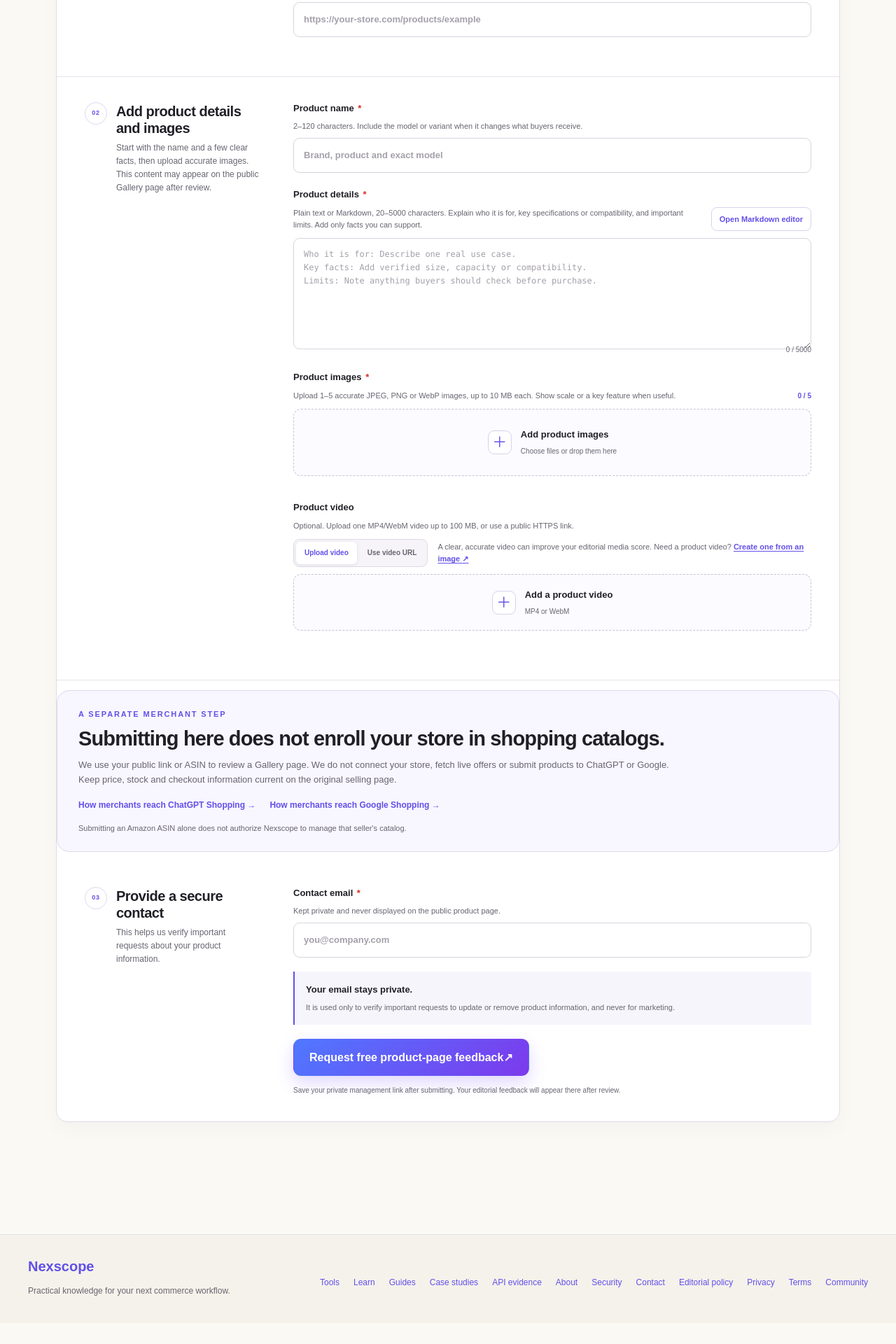
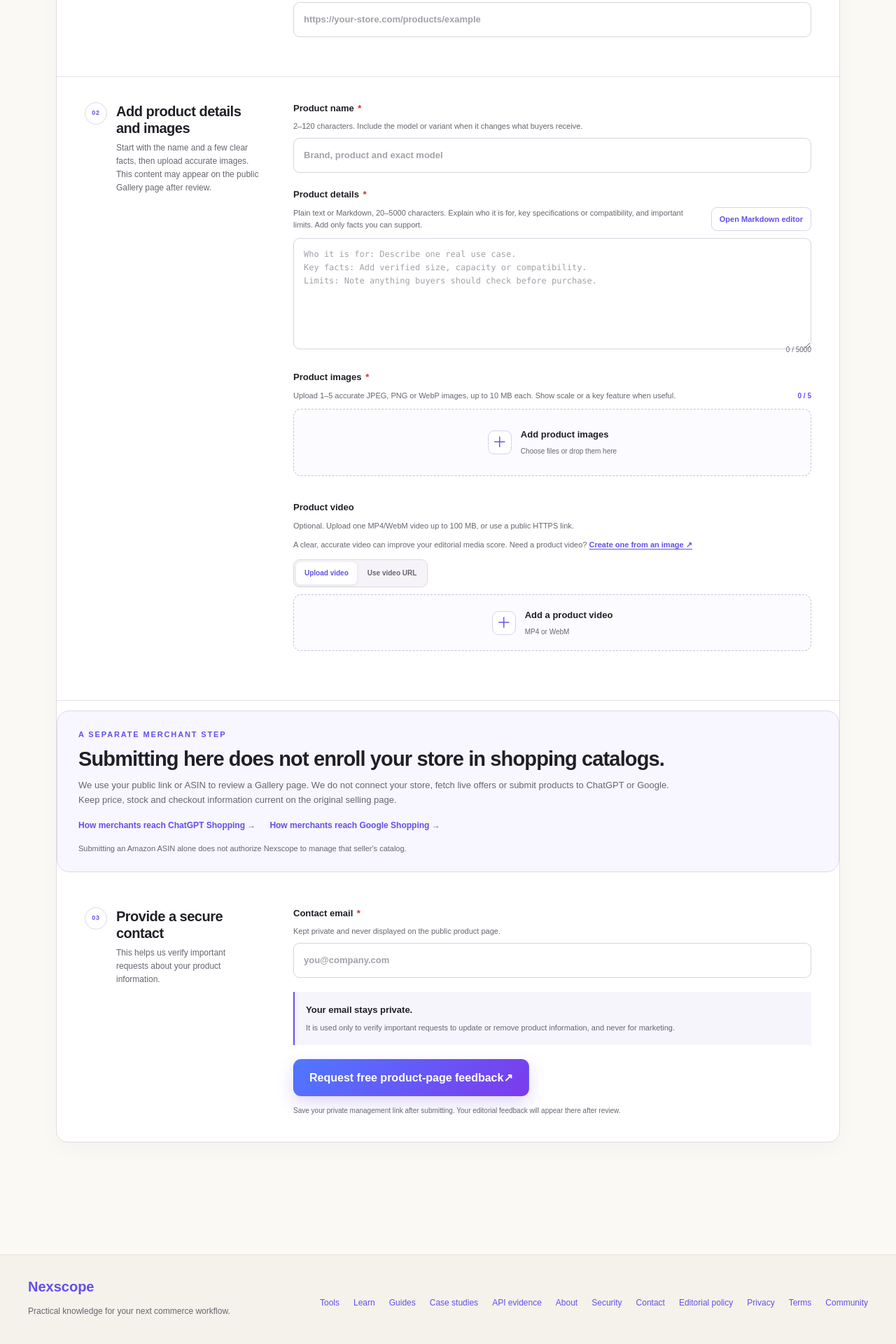
Before and after one commit to nexscope-ai/ecommerce-ai-tools, a Jekyll site: the page built from docs/product-showcase/submit/index.md, in a window 1280 px wide. Shown: the part 1951-3871 px from the top of the page at 70% size. Built offline with Jekyll 4.4.1, drawn with Linux system fonts in a browser that asks for light colours; nearby versions of some CDN libraries; before the commit the page ends 3841 px from its top, so only the background shows below that.

Commit message:
Move Gallery video hint below field description

```diff
--- a/docs/_layouts/default.html
+++ b/docs/_layouts/default.html
@@ -150,7 +150,7 @@
       footer { padding: 28px 0; border-top: 1px solid var(--line); color: var(--muted); }
     </style>
     <link rel="stylesheet" href="{{ '/assets/trends.css' | relative_url }}?v=12">
-    <link rel="stylesheet" href="{{ '/assets/product-showcase.css' | relative_url }}?v=38">
+    <link rel="stylesheet" href="{{ '/assets/product-showcase.css' | relative_url }}?v=39">
     {% if page.not_found_page %}<link rel="stylesheet" href="{{ '/assets/not-found.css' | relative_url }}?v=2">{% endif %}
     <script src="{{ '/assets/trends.js' | relative_url }}?v=12" defer></script>
     {% unless page.private_page %}
--- a/docs/assets/product-showcase.css
+++ b/docs/assets/product-showcase.css
@@ -276,11 +276,10 @@ html { scroll-behavior: smooth; }
 .media-preview-stage img, .media-preview-stage video { display: block; width: auto; max-width: 100%; height: auto; max-height: min(720px, calc(100dvh - 150px)); border-radius: 10px; object-fit: contain; box-shadow: 0 18px 58px rgb(0 0 0 / 28%); }
 .media-preview-stage video { width: min(100%, 960px); background: #000; }
 .media-preview-opened { overflow: hidden; }
-.video-source-row { display: flex; align-items: center; flex-wrap: wrap; gap: 8px 14px; margin-bottom: 10px; }
-.media-mode-switch { display: inline-grid; flex: none; grid-template-columns: repeat(2, auto); gap: 3px; padding: 3px; border: 1px solid #ded9e7; border-radius: 9px; background: #f6f4f8; }
+.media-mode-switch { display: inline-grid; grid-template-columns: repeat(2, auto); gap: 3px; margin-bottom: 10px; padding: 3px; border: 1px solid #ded9e7; border-radius: 9px; background: #f6f4f8; }
 .media-mode-switch button { min-height: 32px; padding: 7px 12px; border: 0; border-radius: 6px; background: transparent; color: var(--muted); font: 700 10px/1.2 Arial, Helvetica, sans-serif; cursor: pointer; }
 .media-mode-switch button[aria-selected="true"] { background: #fff; color: var(--accent); box-shadow: 0 1px 4px rgb(35 29 50 / 10%); }
-.video-generator-hint { flex: 1 1 260px; margin: 0; color: var(--muted); font-size: 11px; line-height: 1.55; }
+.video-generator-hint { margin: 4px 0 12px; color: var(--muted); font-size: 11px; line-height: 1.55; }
 .video-generator-hint a { color: var(--accent); font-weight: 700; text-decoration: underline; text-underline-offset: 2px; }
 .video-generator-hint a:hover, .video-generator-hint a:focus-visible { color: #4e39d4; }
 .video-field [data-video-panel="URL"] input { margin-top: 0; }
--- a/docs/product-showcase/submit/index.md
+++ b/docs/product-showcase/submit/index.md
@@ -127,13 +127,11 @@ image_caption: Submit product details for editorial review and possible free lis
           </div>
           <div class="media-field video-field" data-video-field>
             <div class="media-field-header"><div><strong>Product video</strong><span>Optional. Upload one MP4/WebM video up to 100 MB, or use a public HTTPS link.</span></div></div>
+            <p class="video-generator-hint">A clear, accurate video can improve your editorial media score. Need a product video? <a href="https://www.nexscope.ai/seller/video-generation/image-to-video?co-from=learn&amp;utm_source=learn.nexscope.ai&amp;utm_medium=referral&amp;utm_campaign=product_showcase_submission&amp;utm_content=video_hint" data-utm-campaign="product_showcase_submission" data-utm-content="video_hint" target="_blank" rel="noopener noreferrer">Create one from an image <span aria-hidden="true">↗</span></a></p>
             <input type="hidden" name="videoUrl">
-            <div class="video-source-row">
-              <div class="media-mode-switch" role="tablist" aria-label="Video source">
-                <button type="button" role="tab" aria-selected="true" data-video-mode="UPLOAD">Upload video</button>
-                <button type="button" role="tab" aria-selected="false" data-video-mode="URL">Use video URL</button>
-              </div>
-              <p class="video-generator-hint">A clear, accurate video can improve your editorial media score. Need a product video? <a href="https://www.nexscope.ai/seller/video-generation/image-to-video?co-from=learn&amp;utm_source=learn.nexscope.ai&amp;utm_medium=referral&amp;utm_campaign=product_showcase_submission&amp;utm_content=video_hint" data-utm-campaign="product_showcase_submission" data-utm-content="video_hint" target="_blank" rel="noopener noreferrer">Create one from an image <span aria-hidden="true">↗</span></a></p>
+            <div class="media-mode-switch" role="tablist" aria-label="Video source">
+              <button type="button" role="tab" aria-selected="true" data-video-mode="UPLOAD">Upload video</button>
+              <button type="button" role="tab" aria-selected="false" data-video-mode="URL">Use video URL</button>
             </div>
             <div data-video-panel="UPLOAD">
               <div data-media-upload="VIDEO" data-max-files="1" data-max-bytes="104857600">
```
Also changed, not shown: docs/product-showcase/status/index.md (+4 -6 lines).
